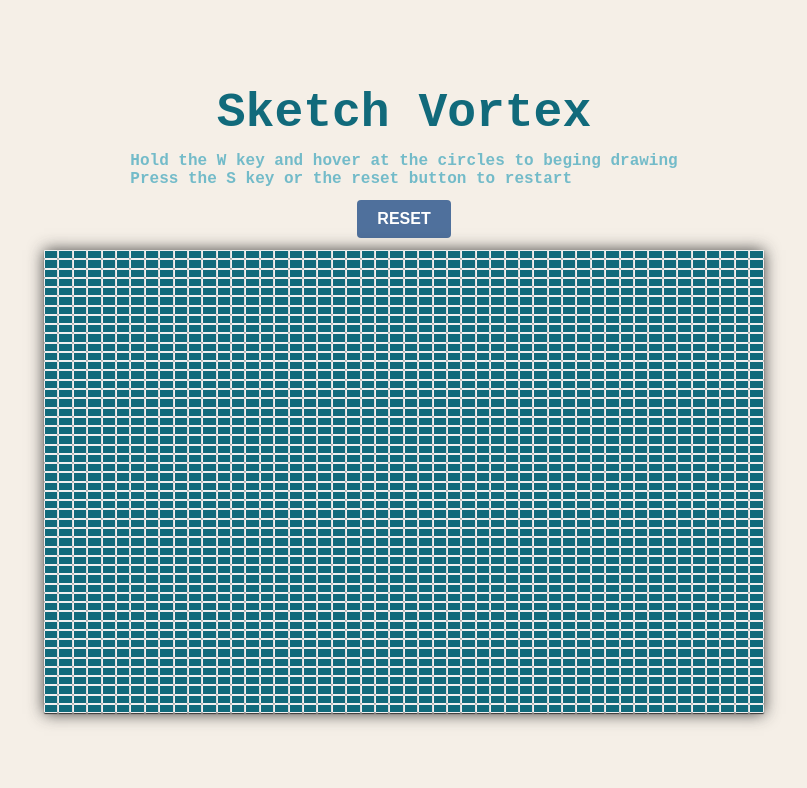
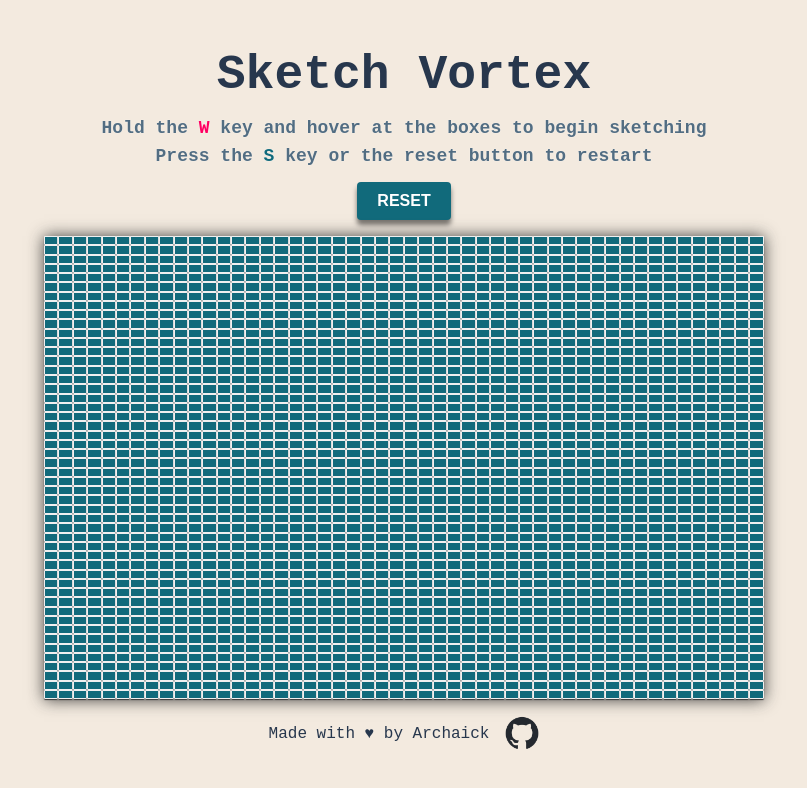
Before and after one commit to Archaick/Etch-A-Sketch, a plain HTML site: page index.html in a window 1280 px wide. Shown: the whole page, without its empty margins (236-1043 px from the left). Drawn offline with Linux system fonts and the light colour scheme.

Commit message:
Improved styling

```diff
--- a/index.html
+++ b/index.html
@@ -12,13 +12,19 @@
     <div class="topContainer">
         <h1 class="title">Sketch Vortex</h1>
         <ul>
-            <li>Hold the W key and hover at the circles to beging drawing</li>
-            <li>Press the S key or the reset button to restart</li>
+            <li>Hold the <span class="emph-w">W</span> key and hover at the boxes to begin sketching</li>
+            <li>Press the <span class="emph-s">S</span> key or the reset button to restart</li>
         </ul>
         <button type="reset" id="reset-button">Reset</button>
         <div class="container" id="container">
             <!-- JS divs are withn -->
         </div>
+        <div class="author">
+            <p>Made with &hearts; by Archaick</p>
+            <a href="https://github.com/Archaick/Etch-A-Sketch" target="_blank"><div class="github-icon"></div></a>
+
+        </div>
+
     </div>
 
 
--- a/style.css
+++ b/style.css
@@ -5,28 +5,45 @@
 }
 
 .topContainer {
-    background-color: #F5EFE7;
+    background-color: #f3eadf;
     width: 100vw;
     height: 100vh;
     display: flex;
     flex-direction: column;
     justify-content: center;
     align-items: center;
-    gap: 12px;
+    gap: 16px;
 }
 
 .title {
-    font-family: 'Courier New', Courier, monospace;
-    color: #116A7B;
+    font-family: monospace;
+    color: #27374D;
     font-weight: 900;
     font-size: 48px;
 }
 
+.topContainer ul {
+    display: flex;
+    flex-direction: column;
+    gap: 8px;
+}
+
 .topContainer li {
     list-style: none;
-    font-family: 'Courier New', Courier, monospace;
-    color: #73BBC9;
+    font-family: monospace;
+    font-size: 18px;
+    color: #526D82;
     font-weight: 900;
+    text-shadow: 0 0 1px rgb(255, 255, 255);
+    text-align: center;
+}
+
+.emph-w {
+    color: #FF0060;
+}
+
+.emph-s {
+    color: #116A7B;
 }
 
 .container {
@@ -44,14 +61,14 @@
     text-transform: uppercase;
     border: none;
     border-radius: 4px;
-    background-color: #4F709C;
+    background-color: #116A7B;
     color: #fff;
-    box-shadow: 0 5px 5spx rgba(0, 0, 0, 0.5); /* Add a subtle box shadow */
-    transition: background-color 0.3s ease;
+    box-shadow: 0 5px 5px rgba(0, 0, 0, 0.5); /* Add a subtle box shadow */
+    transition: background-color 0.5s ease;
 }
 
 #reset-button:hover {
-    background-color: #868686; /* Change background color on hover */
+    background-color: #27374D; /* Change background color on hover */
 }
 
 .container > div {
@@ -73,3 +90,25 @@
 .filled {
     background-color: #FF0060
 }
+
+.author {
+    display: flex;
+    align-items: center;
+    justify-content: center;
+    gap: 16px;
+}
+
+.author p {
+    font-family: monospace;
+    font-size: 16px;
+    color: #27374D;
+}
+
+    .github-icon {
+        background-image: url(img/github.png);
+        background-size: contain;
+        background-repeat: no-repeat;
+        height: 36px;
+        width: 34px;
+        color: black;
+    }
```
Also changed, not shown: img/github.png (added).
